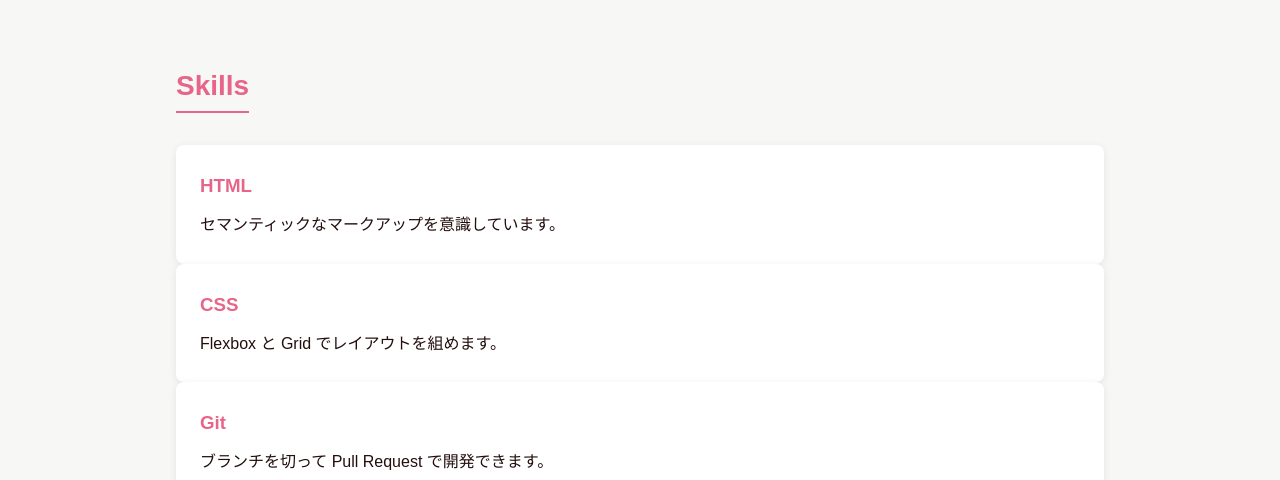
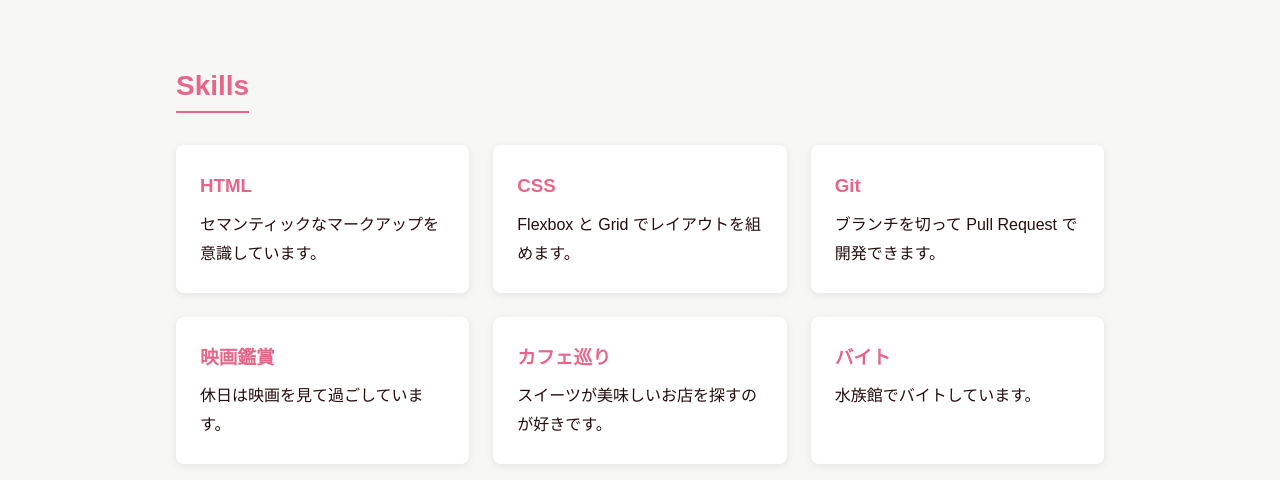
Before and after one commit to inyoup-25/web-d2522027, a plain HTML site: page index.html in a window 1280 px wide. Shown: the part 488-968 px from the top of the page. Drawn offline with Linux system fonts and the light colour scheme.

Commit message:
スキルのカードをグリッドで並べる

```diff
--- a/css/style.css
+++ b/css/style.css
@@ -130,3 +130,9 @@ a {
     margin-bottom: 8px;
     color: var(--color-main);
 }
+
+.skills-list {
+    display: grid;
+    grid-template-columns: repeat(3, 1fr);
+    gap: 24px;
+}
```
